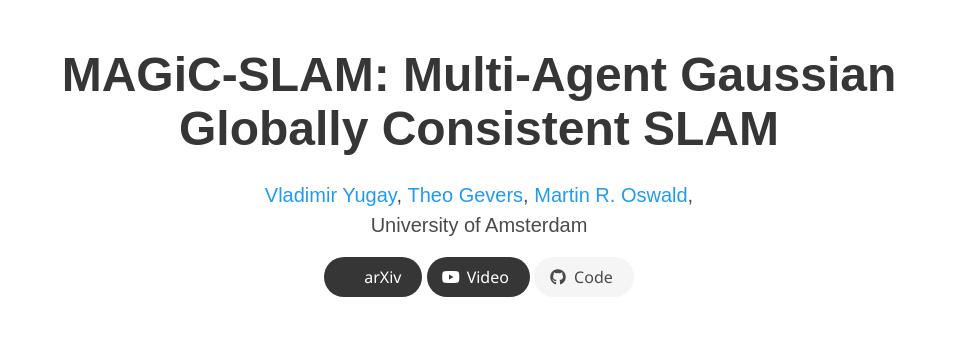
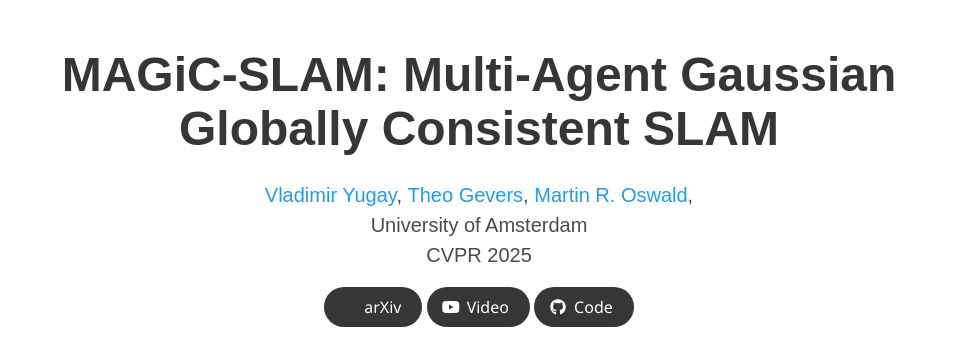
Before and after one commit to VladimirYugay/VladimirYugay.github.io, a plain HTML site: page magic_slam/index.html in a window 1280 px wide. Shown: the top 359 px of the page, without its empty margins (161-1119 px from the left). Drawn offline with Linux system fonts and the light colour scheme; some icons are missing; a web font is replaced by a local one.

Commit message:
Update magic slam

```diff
--- a/magic_slam/index.html
+++ b/magic_slam/index.html
@@ -56,6 +56,10 @@
             <span class="author-block">University of Amsterdam</span>
           </div>
 
+          <div class="is-size-5 publication-authors">
+            <span class="author-block">CVPR 2025</span>
+          </div>
+
           <div class="column has-text-centered">
             <div class="publication-links">
               <!-- PDF Link. -->
@@ -91,7 +95,7 @@
               <!-- Code Link. -->
               <span class="link-block">
                 <a href="https://github.com/VladimirYugay/MAGiC-SLAM"
-                   class="external-link button is-normal is-rounded is-light">
+                   class="external-link button is-normal is-rounded is-dark">
                   <span class="icon">
                       <i class="fab fa-github"></i>
                   </span>
```
